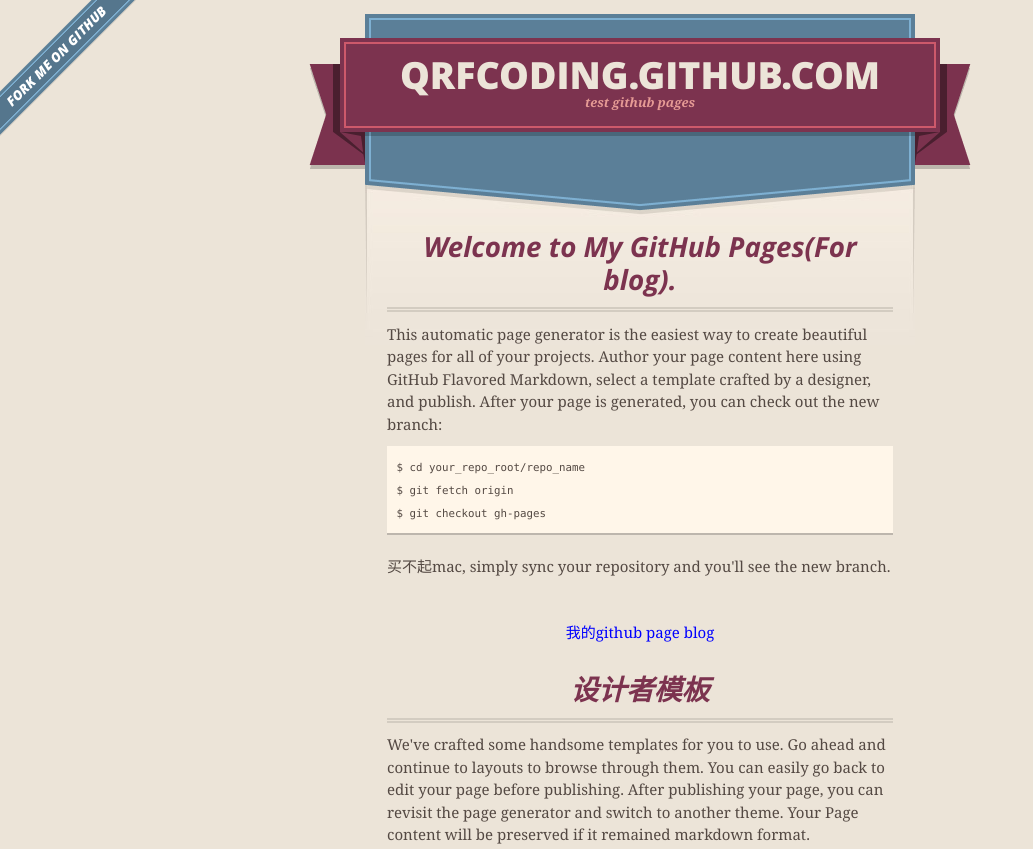
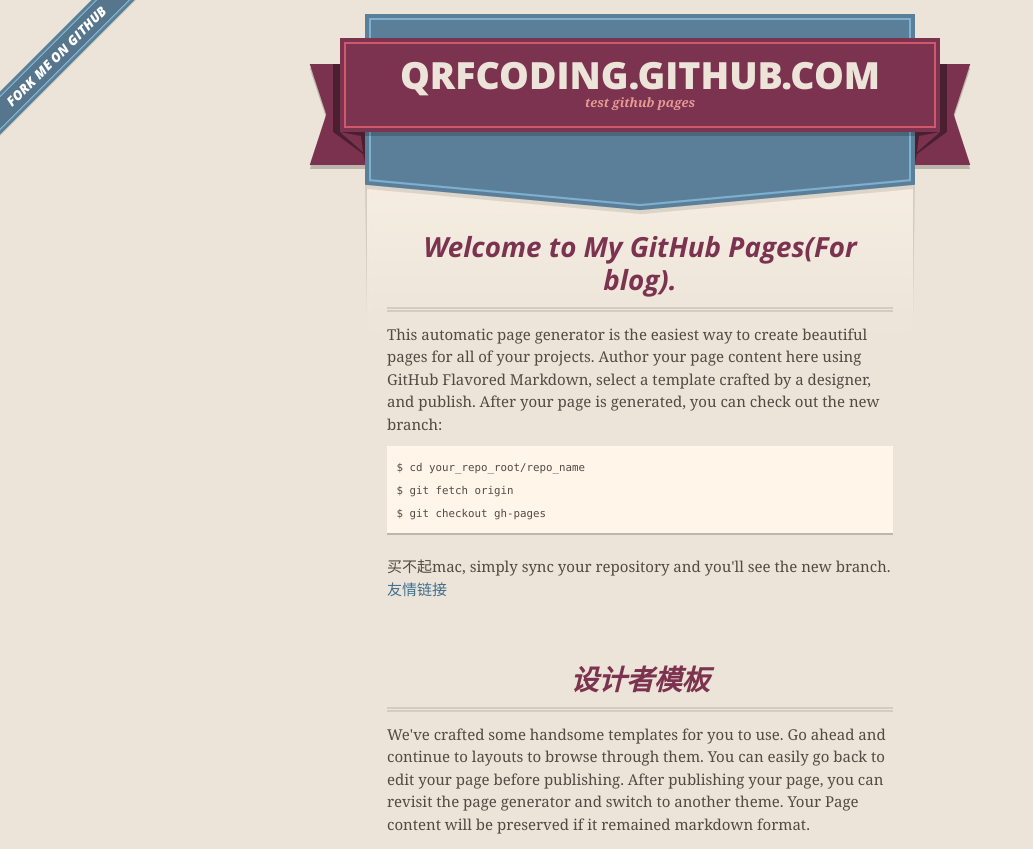
Before and after one commit to qrfcoding/qrfcoding.github.com, a plain HTML site: page index.html in a window 1280 px wide. Shown: the top 849 px of the page, without its empty margins (0-1033 px from the left). Drawn offline with nearby package versions, Linux system fonts and the light colour scheme.

Commit message:
Update index.html

```diff
--- a/index.html
+++ b/index.html
@@ -55,8 +55,8 @@ $ git fetch origin
 $ git checkout gh-pages
 </code></pre>
 
-<p>买不起mac, simply sync your repository and you'll see the new branch.</p>
- <p align="center"><font style="color:blue;">我的github page blog</font></p>
+<p>买不起mac, simply sync your repository and you'll see the new branch.<a href="introduce.html">友情链接<about></a></p>
+
 
 <h3>
 <a name="designer-templates" class="anchor" href="#designer-templates"><span class="octicon octicon-link"></span></a>设计者模板</h3>
```
